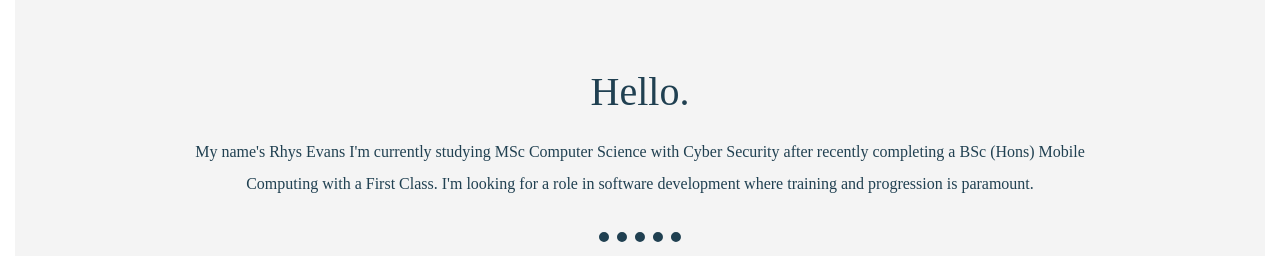
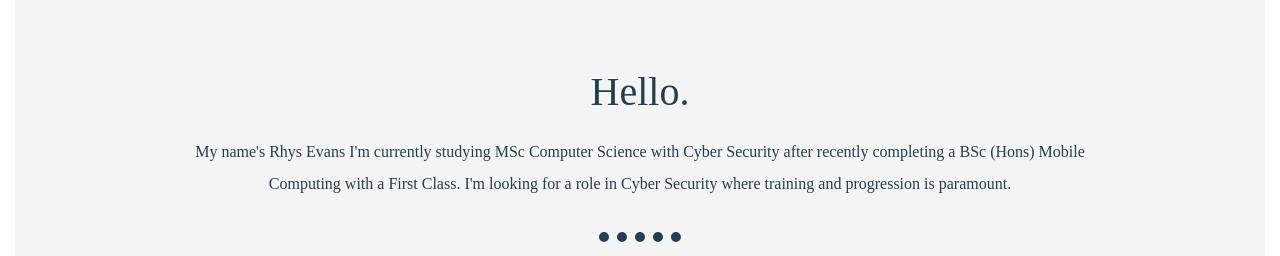
Before and after one commit to rhysevans371a/CVBoot, a plain HTML site: page index.html in a window 1280 px wide. Shown: the part 1162-1418 px from the top of the page. Drawn offline with nearby package versions, Linux system fonts and the light colour scheme.

Commit message:
Update index.html

```diff
--- a/index.html
+++ b/index.html
@@ -61,7 +61,7 @@
         <h2>Hello.</h2>
         <p class="profile">My name's Rhys Evans I'm currently studying MSc Computer
           Science with Cyber Security after recently completing a BSc (Hons) Mobile Computing with a First Class.
-        I'm looking for a role in software development where training and progression is paramount.</p>
+        I'm looking for a role in Cyber Security where training and progression is paramount.</p>
           <hr>
       </section>
 
```
